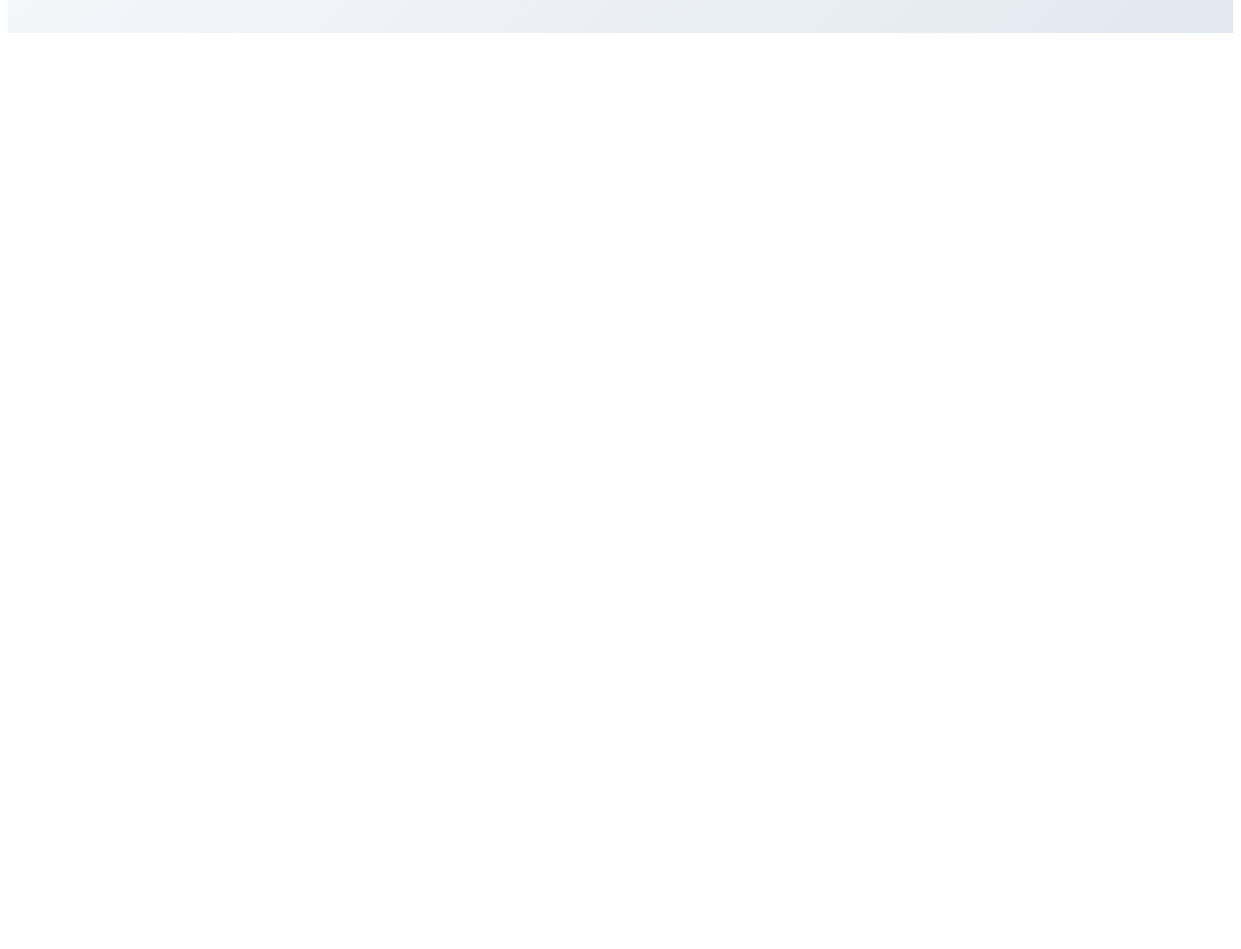
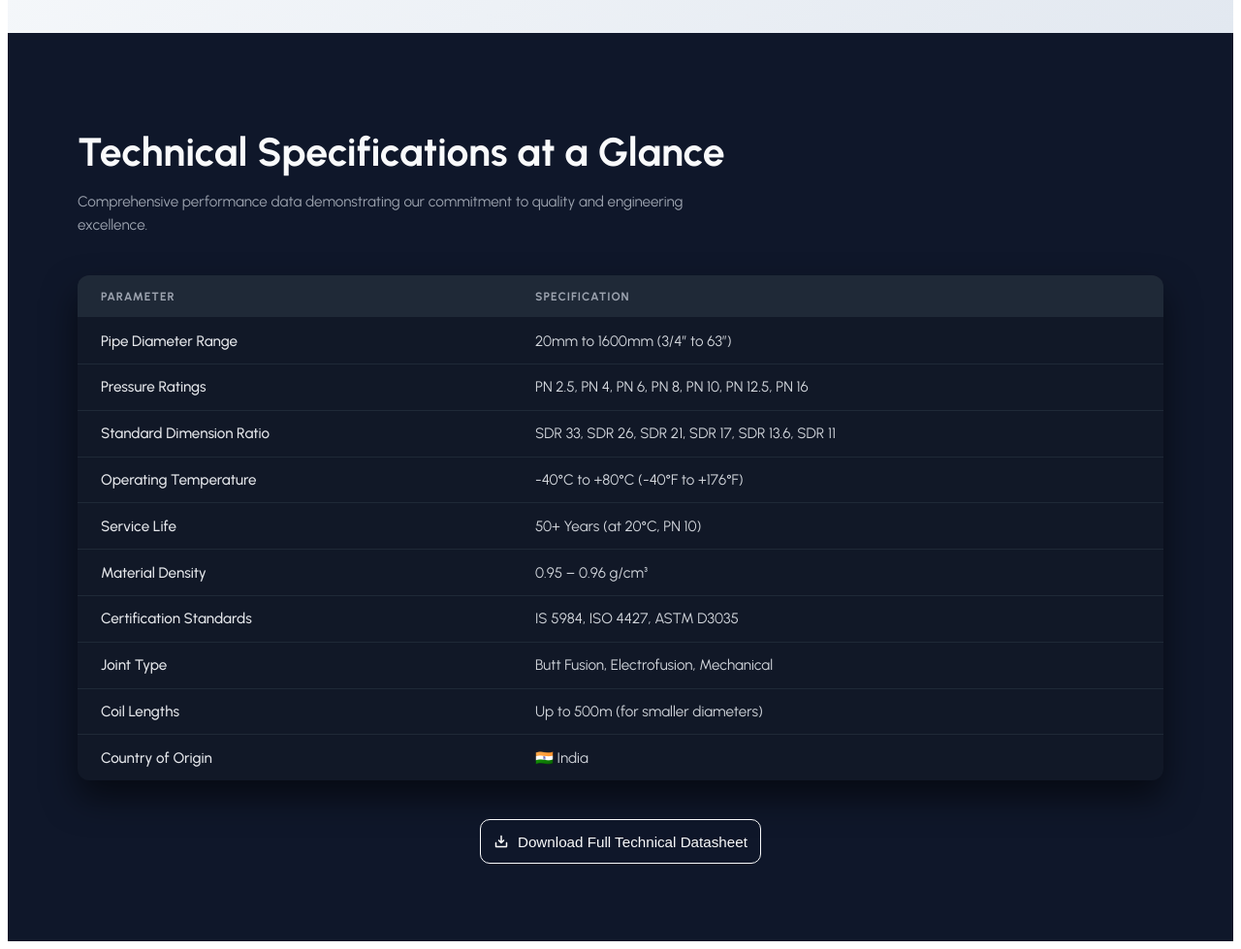
Before and after one commit to nchoeyin/vanilla-tryout-assignment, a plain HTML site: page index.html in a window 1280 px wide. Shown: the part 1201-2180 px from the top of the page at 97% size. Before the commit the page ends 1243 px from the top, so only its background shows below. Drawn offline with Linux system fonts and the light colour scheme.

Commit message:
[index.html::specs section] specs section UI impl

```diff
--- a/css/components.css
+++ b/css/components.css
@@ -683,3 +683,157 @@ body {
     height: 32px;
   }
 }
+/* Section background + layout */
+.specs-section {
+  background-color: #0f172a; /* dark navy */
+  padding: 4rem 1.5rem 5rem;
+  color: #e5e7eb;
+  font-family: 'Urbanist', system-ui, -apple-system, BlinkMacSystemFont,
+    'Segoe UI', sans-serif;
+}
+
+.specs-container {
+  max-width: 1120px;
+  margin: 0 auto;
+}
+
+/* Heading area */
+.specs-header {
+  margin-bottom: 2.5rem;
+}
+
+.specs-title {
+  font-size: clamp(2rem, 3.2vw, 2.6rem);
+  font-weight: 700;
+  color: #f9fafb;
+  margin-bottom: 0.75rem;
+}
+
+.specs-subtitle {
+  max-width: 640px;
+  font-size: 0.95rem;
+  line-height: 1.6;
+  color: #9ca3af;
+}
+
+/* Table */
+.specs-table-wrapper {
+  background-color: #111827;
+  border-radius: 12px;
+  overflow: hidden;
+  box-shadow: 0 18px 35px rgba(0, 0, 0, 0.55);
+}
+
+.specs-table {
+  width: 100%;
+  border-collapse: collapse;
+  font-size: 0.95rem;
+}
+
+.specs-table thead {
+  background-color: #1f2937; /* slightly lighter header */
+}
+
+.specs-table th,
+.specs-table td {
+  padding: 0.9rem 1.5rem;
+  text-align: left;
+}
+
+.specs-table th {
+  text-transform: uppercase;
+  font-size: 0.75rem;
+  letter-spacing: 0.08em;
+  color: #9ca3af;
+  border-bottom: 1px solid #111827;
+}
+
+.specs-table tbody tr {
+  border-bottom: 1px solid #1f2937;
+}
+
+.specs-table tbody tr:last-child {
+  border-bottom: none;
+}
+
+.specs-table tbody td:first-child {
+  color: #e5e7eb;
+  font-weight: 500;
+  width: 40%;
+}
+
+.specs-table tbody td:last-child {
+  color: #d1d5db;
+}
+
+/* Hover effect */
+.specs-table tbody tr:hover {
+  background-color: #111827;
+}
+
+/* Bottom CTA button */
+.specs-cta-wrapper {
+  display: flex;
+  justify-content: center;
+  margin-top: 2.5rem;
+}
+
+.specs-download-btn {
+  display: inline-flex;
+  align-items: center;
+  gap: 0.55rem;
+  padding: 0.85rem;
+  border-radius: 10px;
+  background-color: transparent;
+  color: #f9fafb;
+  border: 1.5px solid #f9fafb; /* yellow border */
+  font-size: 0.95rem;
+  /* font-weight: 600; */
+  cursor: pointer;
+  transition: background-color 0.2s ease, box-shadow 0.2s ease,
+    transform 0.15s ease, border-color 0.2s ease;
+}
+
+.specs-download-icon img {
+  width: 16px;
+  height: 16px;
+  display: block;
+}
+
+.specs-download-icon {
+  font-size: 1rem;
+}
+
+/* Hover / active states */
+.specs-download-btn:hover {
+  background-color: rgba(250, 204, 21, 0.08);
+  border-color: #fbbf24;
+  box-shadow: 0 0 0 1px rgba(250, 204, 21, 0.5);
+  transform: translateY(-1px);
+}
+
+.specs-download-btn:active {
+  transform: translateY(0);
+  box-shadow: none;
+}
+
+/* Mobile tweaks */
+@media (max-width: 640px) {
+  .specs-section {
+    padding: 3rem 1rem 3.5rem;
+  }
+
+  .specs-table th,
+  .specs-table td {
+    padding: 0.75rem 1rem;
+  }
+
+  .specs-subtitle {
+    font-size: 0.9rem;
+  }
+
+  .specs-download-btn {
+    width: 100%;
+    justify-content: center;
+  }
+}
--- a/index.html
+++ b/index.html
@@ -211,7 +211,6 @@
 
       </div>
     </section>
-
     <!-- brands section inside main, after hero -->
     <section class="brands-section" aria-labelledby="brands-heading">
       <p id="brands-heading" class="brands-section__label">
@@ -228,6 +227,78 @@
         </ul>
       </div>
     </section>
+<section class="specs-section">
+  <div class="specs-container">
+    <header class="specs-header">
+      <h2 class="specs-title">Technical Specifications at a Glance</h2>
+      <p class="specs-subtitle">
+        Comprehensive performance data demonstrating our commitment to quality and engineering excellence.
+      </p>
+    </header>
+
+    <div class="specs-table-wrapper">
+      <table class="specs-table">
+        <thead>
+          <tr>
+            <th>Parameter</th>
+            <th>Specification</th>
+          </tr>
+        </thead>
+        <tbody>
+          <tr>
+            <td>Pipe Diameter Range</td>
+            <td>20mm to 1600mm (3/4” to 63”)</td>
+          </tr>
+          <tr>
+            <td>Pressure Ratings</td>
+            <td>PN 2.5, PN 4, PN 6, PN 8, PN 10, PN 12.5, PN 16</td>
+          </tr>
+          <tr>
+            <td>Standard Dimension Ratio</td>
+            <td>SDR 33, SDR 26, SDR 21, SDR 17, SDR 13.6, SDR 11</td>
+          </tr>
+          <tr>
+            <td>Operating Temperature</td>
+            <td>-40°C to +80°C (-40°F to +176°F)</td>
+          </tr>
+          <tr>
+            <td>Service Life</td>
+            <td>50+ Years (at 20°C, PN 10)</td>
+          </tr>
+          <tr>
+            <td>Material Density</td>
+            <td>0.95 – 0.96 g/cm³</td>
+          </tr>
+          <tr>
+            <td>Certification Standards</td>
+            <td>IS 5984, ISO 4427, ASTM D3035</td>
+          </tr>
+          <tr>
+            <td>Joint Type</td>
+            <td>Butt Fusion, Electrofusion, Mechanical</td>
+          </tr>
+          <tr>
+            <td>Coil Lengths</td>
+            <td>Up to 500m (for smaller diameters)</td>
+          </tr>
+          <tr>
+            <td>Country of Origin</td>
+            <td>🇮🇳 India</td>
+          </tr>
+        </tbody>
+      </table>
+    </div>
+    <div class="specs-cta-wrapper">
+      <button class="specs-download-btn">
+        <span class="specs-download-icon">
+          <img src="assets/icons/download-simple-icon.svg" alt="Download" />
+        </span>
+        Download Full Technical Datasheet
+      </button>
+    </div>
+  </div>
+</section>
+
   </main>
 
   <script src="js/utils.js" defer></script>
```
Also changed, not shown: assets/icons/download-simple-icon.svg (added). Lines whose indentation alone changed are shown as unchanged.
